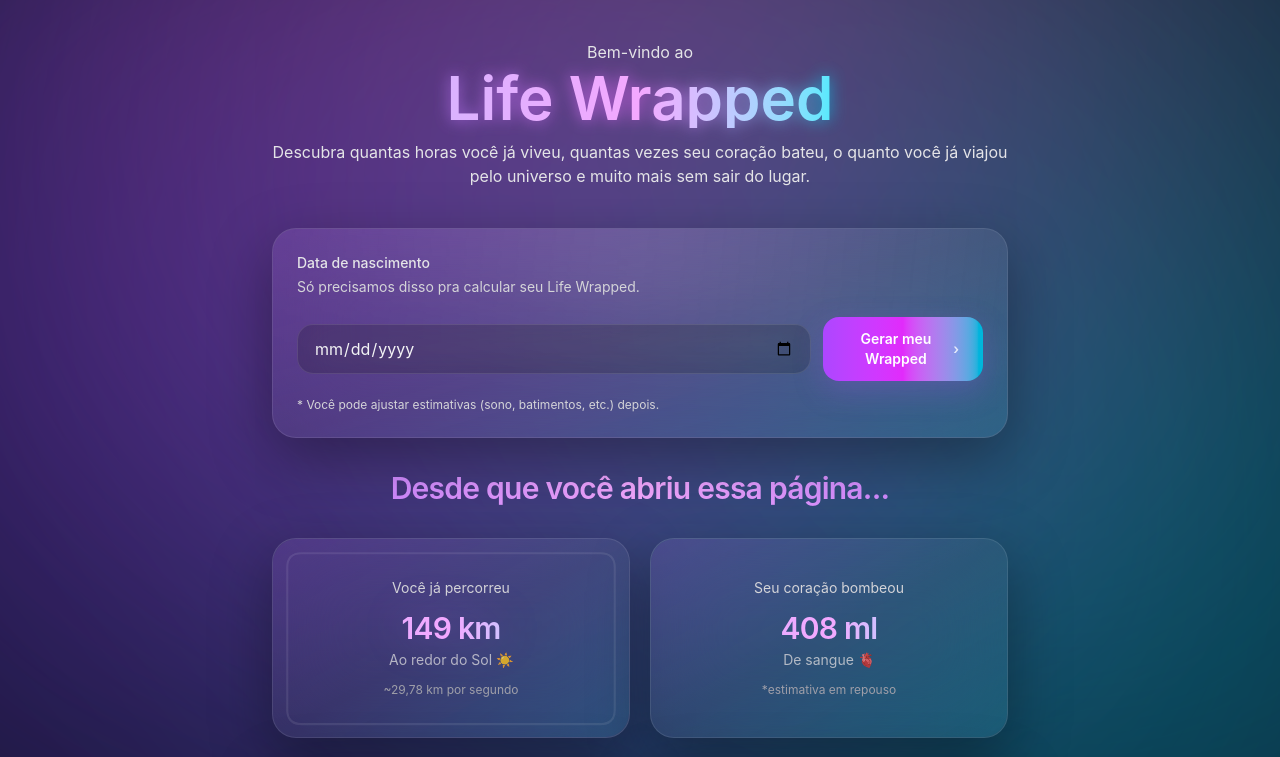
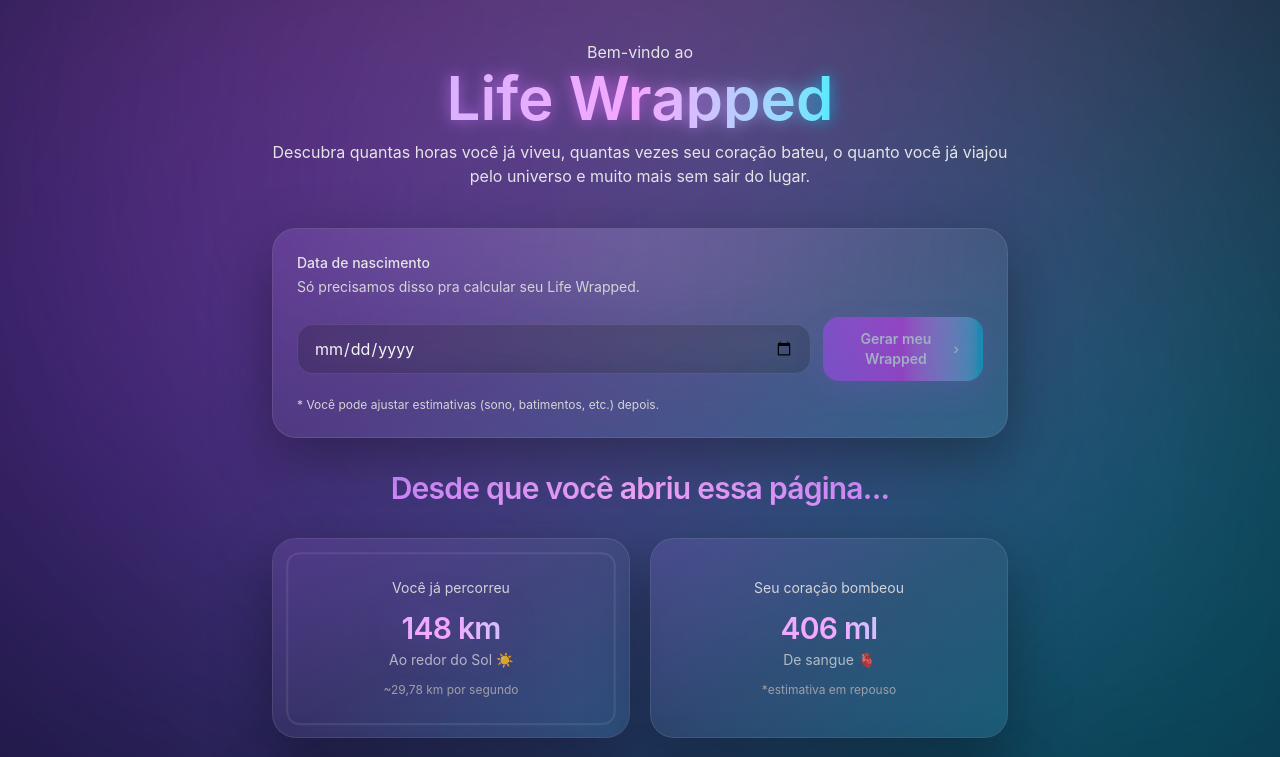
Before and after one commit to k1dias/life-dashboard, a Vue app: page / in a window 1280 px wide. Shown: the top 757 px of the page. Built offline with nearby package versions, Linux system fonts and the light colour scheme.

Commit message:
add validate form

```diff
--- a/src/pages/Home.vue
+++ b/src/pages/Home.vue
@@ -8,13 +8,18 @@ const router = useRouter()
 const user = useUserStore()
 const startedAt = ref(0)
 const elapsedSeconds = ref(0)
+const todayISO = new Date().toISOString().split('T')[0]
 const CONSTANTS = {
   EARTH_ORBIT_KM_PER_SEC: 29.78,
   BLOOD_ML_PER_SEC: 81.67,
   BABIES_PER_SEC: 4.3,
   BRL_PER_SEC: 11_000_000_000_000 / 31536000
 }
+const showDobError = computed(() => {
+  return !!dob.value && !isDobValid.value
+})
 let rafId = 0
+let lastUpdate = 0
 
 onMounted(() => {
   startedAt.value = performance.now()
@@ -25,13 +30,17 @@ onUnmounted(() => {
   cancelAnimationFrame(rafId)
 })
 
-function tick() {
-  elapsedSeconds.value = (performance.now() - startedAt.value) / 1000
+function tick(now: number) {
+  if (now - lastUpdate >= 100) {
+    elapsedSeconds.value = (performance.now() - startedAt.value) / 1000
+    lastUpdate = now
+  }
+
   rafId = requestAnimationFrame(tick)
 }
 
 function go() {
-  user.setBirthISO(dob.value)
+  if (!isDobValid.value) return
   router.push({ name: 'dashboard' })
 }
 
@@ -71,6 +80,16 @@ const formattedBloodMl = computed(() => formatNumber(bloodMl.value))
 const formattedBabiesBorn = computed(() => formatNumber(babiesBorn.value))
 
 const formattedBrMoneyFlow = computed(() => formatCurrency(brMoneyFlow.value))
+
+const isDobValid = computed(() => {
+  if (!dob.value) return false
+
+  const selectedDate = new Date(`${dob.value}T00:00:00`)
+  const today = new Date()
+  today.setHours(0, 0, 0, 0)
+
+  return !Number.isNaN(selectedDate.getTime()) && selectedDate <= today
+})
 
 </script>
 
@@ -131,10 +150,17 @@ const formattedBrMoneyFlow = computed(() => formatCurrency(brMoneyFlow.value))
                 <input
                   v-model="dob"
                   type="date"
+                  :max="todayISO"
                   class="peer w-full rounded-2xl border border-white/10 bg-black/20 px-4 py-3 text-zinc-100 outline-none backdrop-blur-xl
                         placeholder:text-zinc-500
                         focus:border-purple-400/40 focus:ring-2 focus:ring-purple-400/20"
                 />
+                <p
+                  v-if="showDobError"
+                  class="mt-3 text-xs text-rose-300"
+                >
+                  Escolha uma data igual ou anterior a hoje.
+                </p>
                 <div
                   class="pointer-events-none absolute inset-0 -z-10 rounded-2xl opacity-0 blur-xl transition-opacity duration-300
                             peer-focus:opacity-100 bg-gradient-to-r from-purple-500/15 via-fuchsia-500/10 to-cyan-500/15"
@@ -144,12 +170,14 @@ const formattedBrMoneyFlow = computed(() => formatCurrency(brMoneyFlow.value))
               <button
                 type="button"
                 @click="go"
+                :disabled="!isDobValid"
                 class="group relative inline-flex items-center justify-center rounded-2xl px-6 py-3 text-sm font-semibold text-white
                       bg-gradient-to-r from-purple-500 via-fuchsia-500 to-cyan-500
                       shadow-[0_10px_30px_rgba(168,85,247,0.25)]
                       hover:shadow-[0_14px_40px_rgba(34,211,238,0.22)]
                       transition-all duration-300
-                      active:scale-[0.99]"
+                      active:scale-[0.99]
+                      disabled:cursor-not-allowed disabled:opacity-50 disabled:hover:shadow-[0_10px_30px_rgba(168,85,247,0.25)]"
               >
                 <span class="relative z-10">Gerar meu Wrapped</span>
                 <span class="ml-2 relative z-10 opacity-80 group-hover:opacity-100 transition-opacity">›</span>
```
